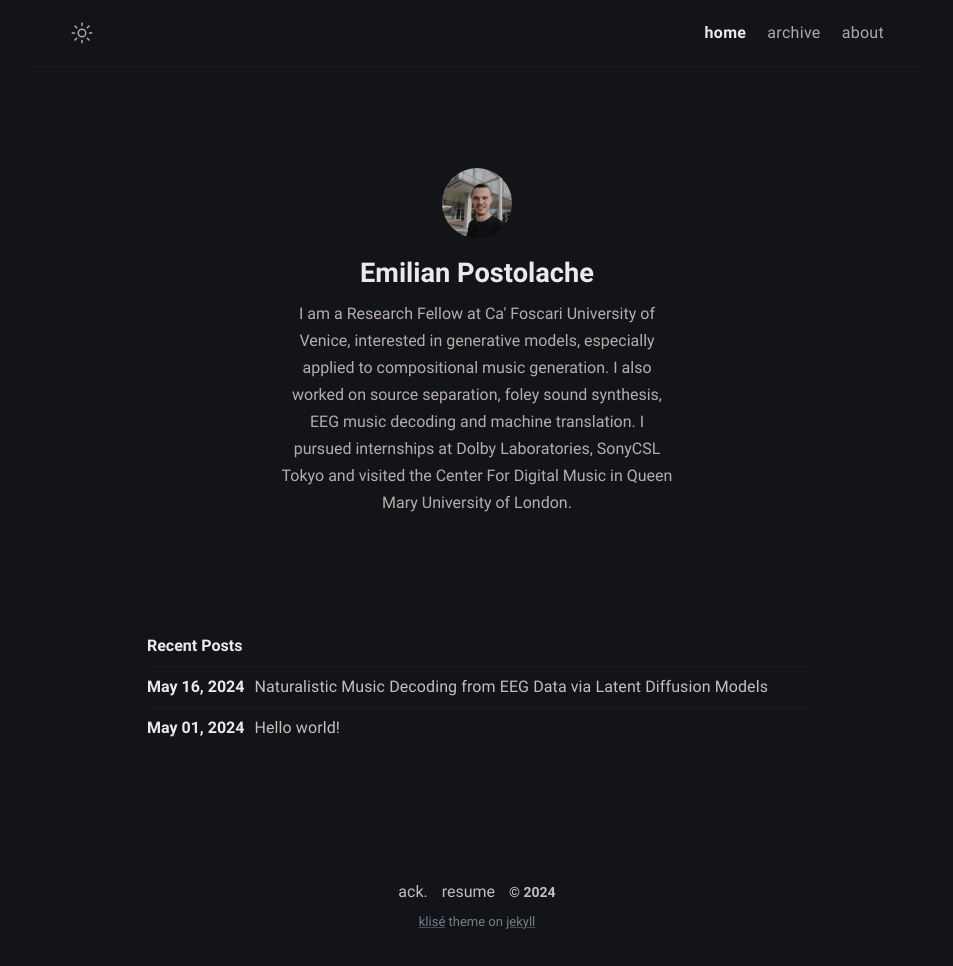
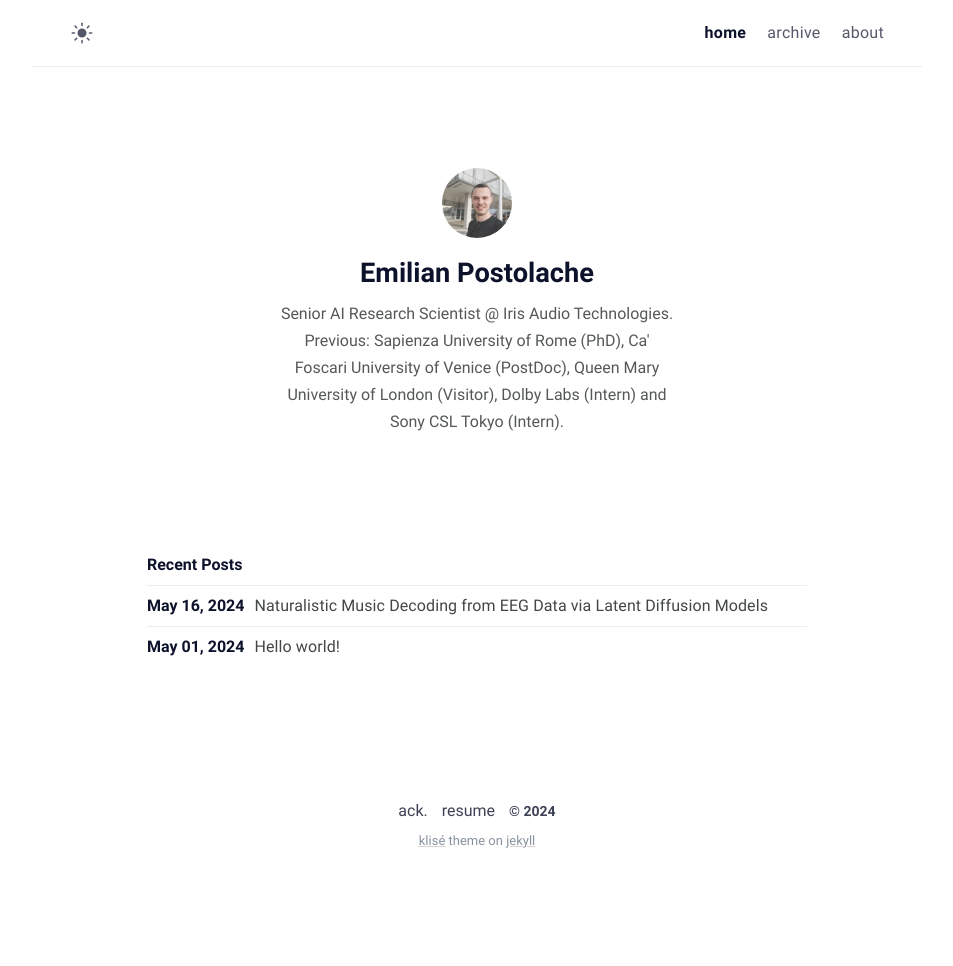
Before and after one commit to EmilianPostolache/site, a Jekyll site: the page built from index.md, in a window 1280 px wide. Shown: the whole page, without its empty margins (163-1116 px from the left). Built offline with Jekyll 4.4.1, drawn with Linux system fonts in a browser that asks for light colours; after the commit the page ends 900 px from its top, so only the background shows below that.

Commit message:
Update _config.yml

```diff
--- a/_config.yml
+++ b/_config.yml
@@ -1,22 +1,22 @@
 # Site settings
 title: Emilian Postolache # site title
 description: >- # site description
-  I am a Research Fellow at Ca' Foscari University of Venice, interested in generative models, especially applied to compositional music generation. I also worked on source separation, foley sound synthesis, EEG music decoding and machine translation. I pursued internships at Dolby Laboratories, SonyCSL Tokyo and visited the Center For Digital Music in Queen Mary University of London.
+  Senior AI Research Scientist @ Iris Audio Technologies. Previous: Sapienza University of Rome (PhD), Ca' Foscari University of Venice (PostDoc), Queen Mary University of London (Visitor), Dolby Labs (Intern) and Sony CSL Tokyo (Intern).
 lang: en-US # default lang
 timezone: Europe/Rome # set your timezone
 image: assets/img/ogp.png # This image used for Open Graph more info https://ogp.me/
 repo: https://github.com/EmilianPostolache/site # site repo [optional]
-mode: dark # default theme "dark" | "light"
+mode: light # default theme "dark" | "light"
 
 # Profile settings
 author:
   name: Emilian Postolache # author name
   bio: >- # tell to the world
-   I am a Research Fellow at Ca' Foscari University of Venice, interested in generative models, especially applied to compositional music generation. I also worked on source separation, foley sound synthesis, EEG music decoding and machine translation. I pursued internships at Dolby Laboratories, SonyCSL Tokyo and visited the Center For Digital Music in Queen Mary University of London.
+   Senior AI Research Scientist @ Iris Audio Technologies. Previous: Sapienza University of Rome (PhD), Ca' Foscari University of Venice (PostDoc), Queen Mary University of London (Visitor), Dolby Labs (Intern) and Sony CSL Tokyo (Intern).
   username: emilianpos # general username
   github: EmilianPostolache # github username
   twitter: EmilianPostola1 # twitter username
-  email: emilian.postolache@unive.it # email adress
+  email: emilian@shapedbyiris.com # email adress
   avatar: /assets/img/avatar.jpg # change with your own avatar
 
 # URL settings
```
